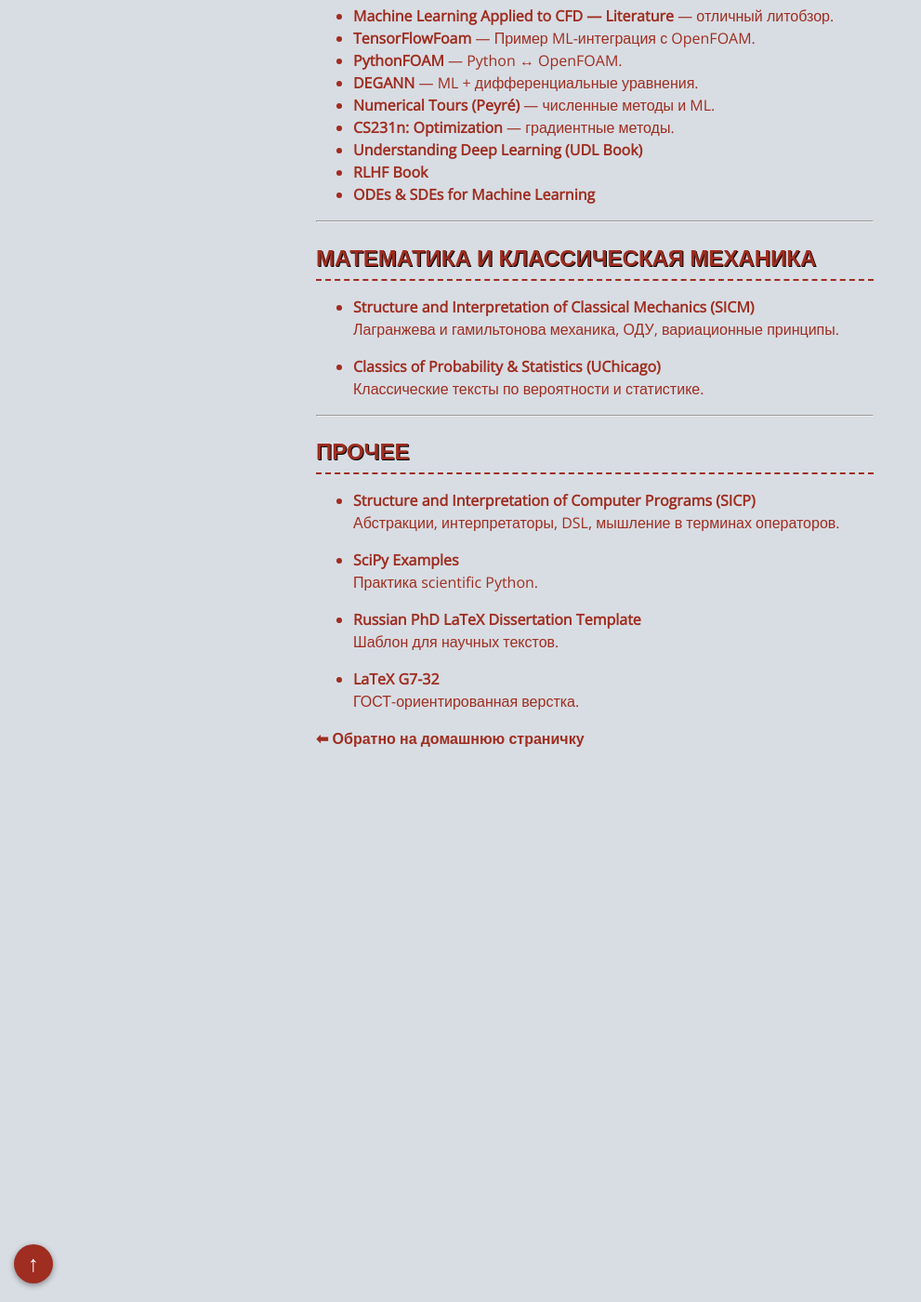
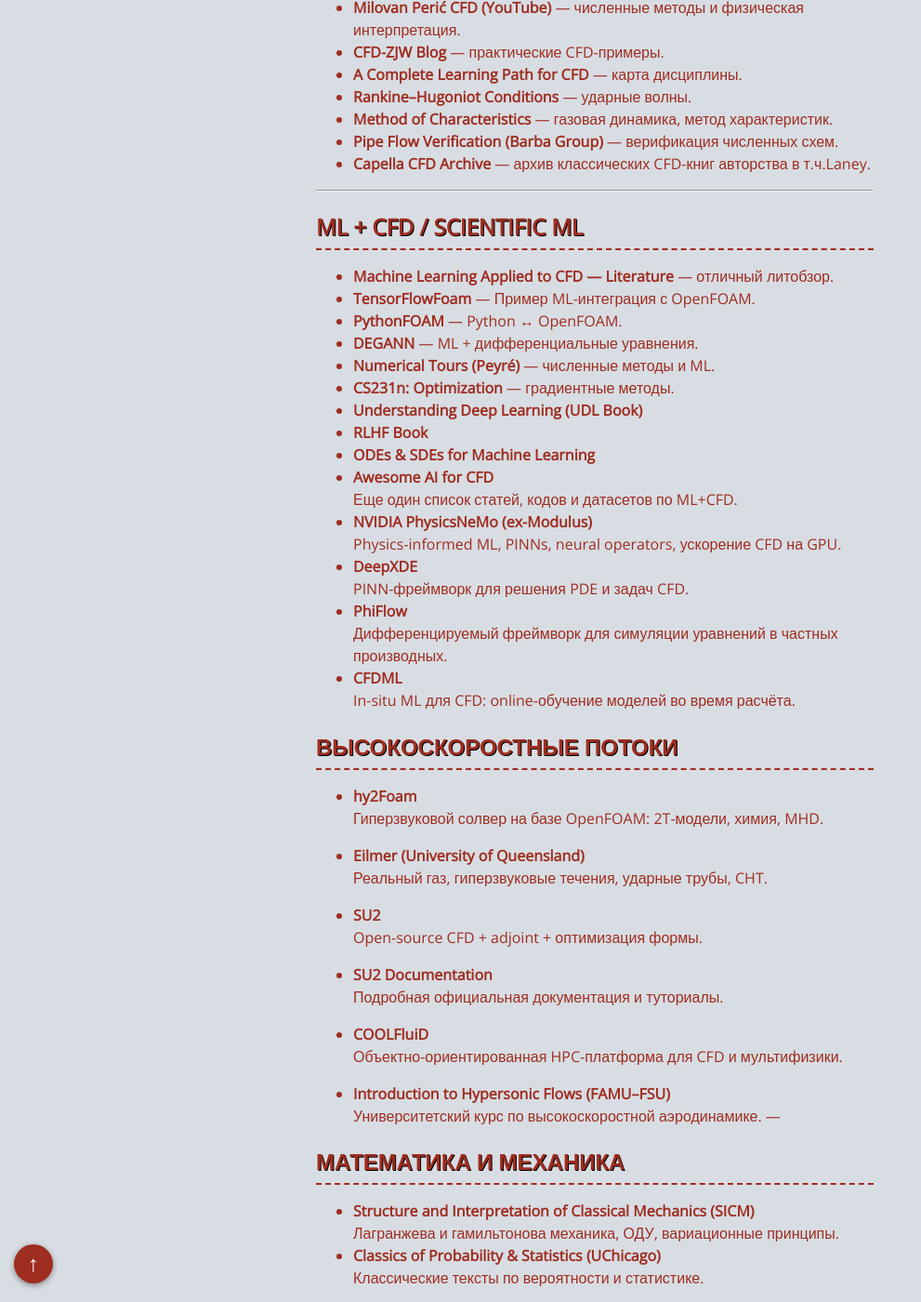
Before and after one commit to CKPEIIKA/ckpeiika.github.io, a Jekyll site: the page built from pages/resources.md, in a window 1280 px wide and 1400 px high, scrolled down 1228 px. Shown: the whole window at 93% size, without its empty margins (0-991 px from the left). Built offline with Jekyll 4.4.1, drawn with Linux system fonts in a browser that asks for light colours; some of the changed text lies outside the part shown.

Commit message:
Обновление ссылок и правка mathjax

```diff
--- a/_config.yml
+++ b/_config.yml
@@ -5,6 +5,7 @@
   input: GFM
   hard_wrap: false
   auto_ids: true
+  math_engine: mathjax
 plugins:
   - kramdown-parser-gfm
 exclude:
--- a/_layouts/default.html
+++ b/_layouts/default.html
@@ -5,6 +5,7 @@
   <title>{{ page.title }}</title>
   <link href="https://fonts.googleapis.com/css2?family=Open+Sans&display=swap" rel="stylesheet">
   <link rel="stylesheet" href="/style.css">
+  <script id="MathJax-script" async src="https://cdn.jsdelivr.net/npm/mathjax@3/es5/tex-mml-chtml.js"></script>
 </head>
 <body>
 
--- a/pages/resources.md
+++ b/pages/resources.md
@@ -11,14 +11,24 @@
 
 ## OpenFOAM
 
+
 - [OpenFOAM Documentation Overview](https://www.openfoam.com/documentation/overview) — официальная документация и архитектура OpenFOAM.
 - [OpenFOAM Development Wiki](https://develop.openfoam.com/Development/openfoam/-/wikis/home) — разработка, внутреннее устройство, best practices.
-- [OpenFOAM wiki](https://wiki.openfoam.com/) — вики-раздел openfoam с описанием туториалов.
+- [OpenFOAM Community Wiki](https://wiki.openfoam.com/)
+  Сообщественная база знаний: туториалы, кейсы, расширения, статьи.
+- [CFD Direct Technical Articles](https://www.openfoam.com/documentation/guides/latest/doc/technical-guides.html)
+  Продвинутые материалы от разработчиков OpenFOAM.
 - [Basics of C++ for OpenFOAM (Håkan Nilsson)](https://wiki.openfoam.com/Basics_of_C%2B%2B_by_Hakan_Nilsson) — база для написания собственных солверов.
 - [“3 weeks” OpenFOAM series](https://wiki.openfoam.com/%223_weeks%22_series) — интенсив по OpenFOAM.
 - [Curiosity Fluids](https://curiosityfluids.com/) — практические кейсы и обучающие материалы.
 - [Wolf Dynamics Tutorials](http://www.wolfdynamics.com/index.php) — пошаговые уроки по OpenFOAM.
 - [OpenFOAM Jozsef Nagy (YouTube)](https://www.youtube.com/@OpenFOAMJozsefNagy) — видеоразборы физики и численных методов.
+
+> 📝 Примечание о форках OpenFOAM
+> Проект OpenFOAM изначально развивался как единая открытая кодовая база.
+> Впоследствии часть основателей и ключевых разработчиков продолжила развитие проекта в рамках **OpenFOAM Foundation (.org)**,
+> тогда как другая часть команды сосредоточилась на коммерческой поддержке и выпуске версий через **OpenCFD / OpenFOAM Ltd (.com)**.
+
 
 ---
 
@@ -49,14 +59,42 @@
 - [Understanding Deep Learning (UDL Book)](https://udlbook.github.io/udlbook/)
 - [RLHF Book](https://rlhfbook.com/)
 - [ODEs & SDEs for Machine Learning](https://rbcborealis.com/research-blogs/odes-and-sdes-for-machine-learning/)
+- [Awesome AI for CFD](https://github.com/AI4CFD/Awesome-AI4CFD)
+  Еще один список статей, кодов и датасетов по ML+CFD.
+- [NVIDIA PhysicsNeMo (ex-Modulus)](https://developer.nvidia.com/physicsnemo)
+  Physics-informed ML, PINNs, neural operators, ускорение CFD на GPU.
+- [DeepXDE](https://github.com/lululxvi/deepxde)
+  PINN-фреймворк для решения PDE и задач CFD.
+- [PhiFlow](https://github.com/tum-pbs/PhiFlow)
+  Дифференцируемый фреймворк для симуляции уравнений в частных производных.
+- [CFDML](https://github.com/IBM/CFDML)
+  In-situ ML для CFD: online-обучение моделей во время расчёта.
 
+## Высокоскоростные потоки
+
+- [hy2Foam](https://github.com/vitormorais/hy2Foam)
+  Гиперзвуковой солвер на базе OpenFOAM: 2T-модели, химия, MHD.
+
+- [Eilmer (University of Queensland)](https://github.com/gdtk-uq/gdtk)
+  Реальный газ, гиперзвуковые течения, ударные трубы, CHT.
+
+- [SU2](https://su2code.github.io/)
+  Open-source CFD + adjoint + оптимизация формы.
+
+- [SU2 Documentation](https://su2code.github.io/docs/)
+  Подробная официальная документация и туториалы.
+
+- [COOLFluiD](https://github.com/COOLFluiD/COOLFluiD)
+  Объектно-ориентированная HPC-платформа для CFD и мультифизики.
+
+- [Introduction to Hypersonic Flows (FAMU–FSU)](https://aero.famu.fsu.edu/people/faculty/john-hu/teaching/)
+  Университетский курс по высокоскоростной аэродинамике.
 ---
 
-## Математика и классическая механика
+## Математика и механика
 
 - [Structure and Interpretation of Classical Mechanics (SICM)](https://mitp-content-server.mit.edu/books/content/sectbyfn/books_pres_0/9579/sicm_edition_2.zip/toc.html)
   Лагранжева и гамильтонова механика, ОДУ, вариационные принципы.
-
 - [Classics of Probability & Statistics (UChicago)](http://www.stat.uchicago.edu/~lekheng/courses/302/classics/index.html)
   Классические тексты по вероятности и статистике.
 
@@ -65,13 +103,10 @@
 ## Прочее
 
 - [Structure and Interpretation of Computer Programs (SICP)](https://sarabander.github.io/sicp/html/index.xhtml)
-  Абстракции, интерпретаторы, DSL, мышление в терминах операторов.
-
+ Новый завет для computer science.
 - [SciPy Examples](https://scipython.com/book2/chapter-8-scipy/examples/)
-  Практика scientific Python.
-
+  Примеры по SciPy.
 - [Russian PhD LaTeX Dissertation Template](https://github.com/AndreyAkinshin/Russian-Phd-LaTeX-Dissertation-Template)
   Шаблон для научных текстов.
-
 - [LaTeX G7-32](https://github.com/latex-g7-32/latex-g7-32)
   ГОСТ-ориентированная верстка.
```
Also changed, not shown: pages/paper-reviews.md (+0 -2 lines).
